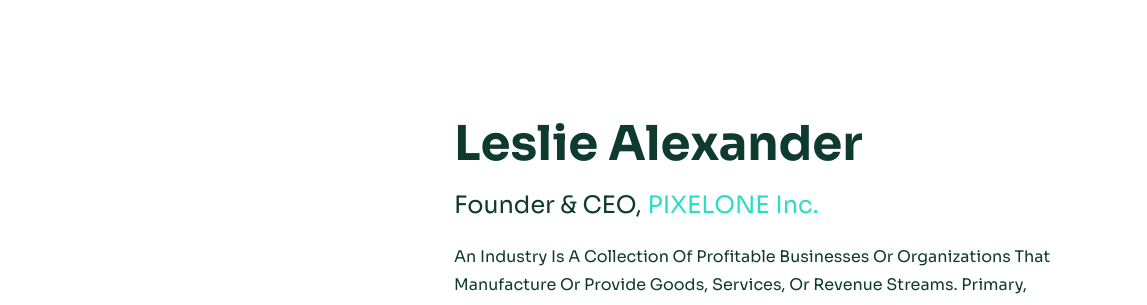
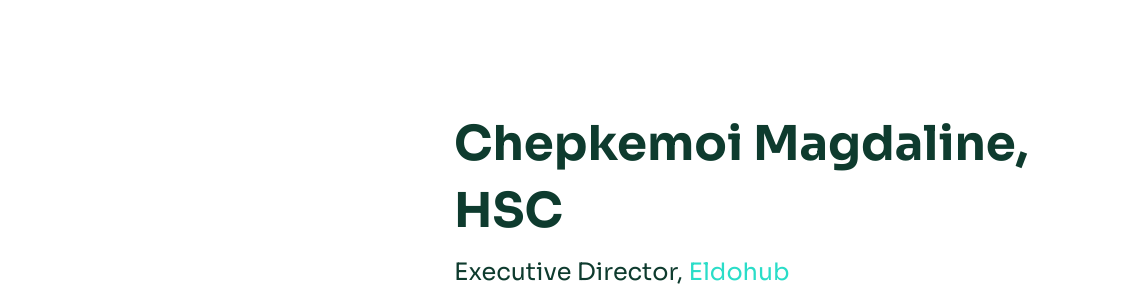
Before and after one commit to jonesbosire/tech-run, a plain HTML site: page director-remarks.html in a window 1280 px wide. Shown: the part 324-629 px from the top of the page, 133-1280 px from the left. Drawn offline with Linux system fonts and the light colour scheme; files whose address does not match are found by name.

Commit message:
Updated Director's Message Page

```diff
--- a/director-remarks.html
+++ b/director-remarks.html
@@ -256,10 +256,10 @@
                                             <a href="#" class="mt-2"><i class="fa-brands fa-instagram"></i></a>
                                         </div>
                                         <h3>
-                                            <a href="speaker-details.html">Michael Joseph</a>
+                                            <a href="speaker-details.html">Chepkemoi Magdaline, HSC</a>
                                         </h3>
                                         <p>
-                                            founder & CEO, <span>PIXELONE Inc.</span>
+                                            Executive Director, <span>Eldohub</span>
                                         </p>
                                     </div>
                                 </div>
@@ -267,15 +267,15 @@
                         </div>
                         <div class="col-lg-7">
                             <div class="techrun-details-content">
-                                <h2>Leslie Alexander</h2>
-                                <h3>founder & CEO, <span>PIXELONE Inc.</span></h3>
+                                <h2>Chepkemoi Magdaline, HSC</h2>
+                                <h3>Executive Director, <span>Eldohub</span></h3>
                                 <p class="mb-5">
                                     An industry is a collection of profitable businesses or organizations that manufacture or provide goods, services, or revenue streams. Primary, secondary, tertiary, and quaternary industries are the general classifications used in economics; secondary industries are further divided into heavy and light categories. Marketing and advertising are two of the most evident and well-known sectors that require online content writing expertise. Creating persuasive copy that informs, entertains, or persuades your target audience is your responsibility whether you work for a company, agency, or as a freelancer.
                                 </p>
                                 <p>
                                     An industry is a collection of profitable businesses or organizations that manufacture or provide goods, services, or revenue streams. Primary, secondary, tertiary, and quaternary industries are the general classifications used in economics; secondary industries are further divided into heavy and light categories.
                                 </p>
-                                <ul class="techrun-list">
+                                <!-- <ul class="techrun-list">
                                     <li>
                                         <span>Phone :-</span>
                                         <a href="tel:555-234-6543">555-234-6543</a>
@@ -290,7 +290,7 @@
                                         <span>Address :-</span>
                                         30 Bridge, Brooklyn street, United State of America
                                     </li>
-                                </ul>
+                                </ul> -->
                             </div>
                         </div>
                     </div>
```
